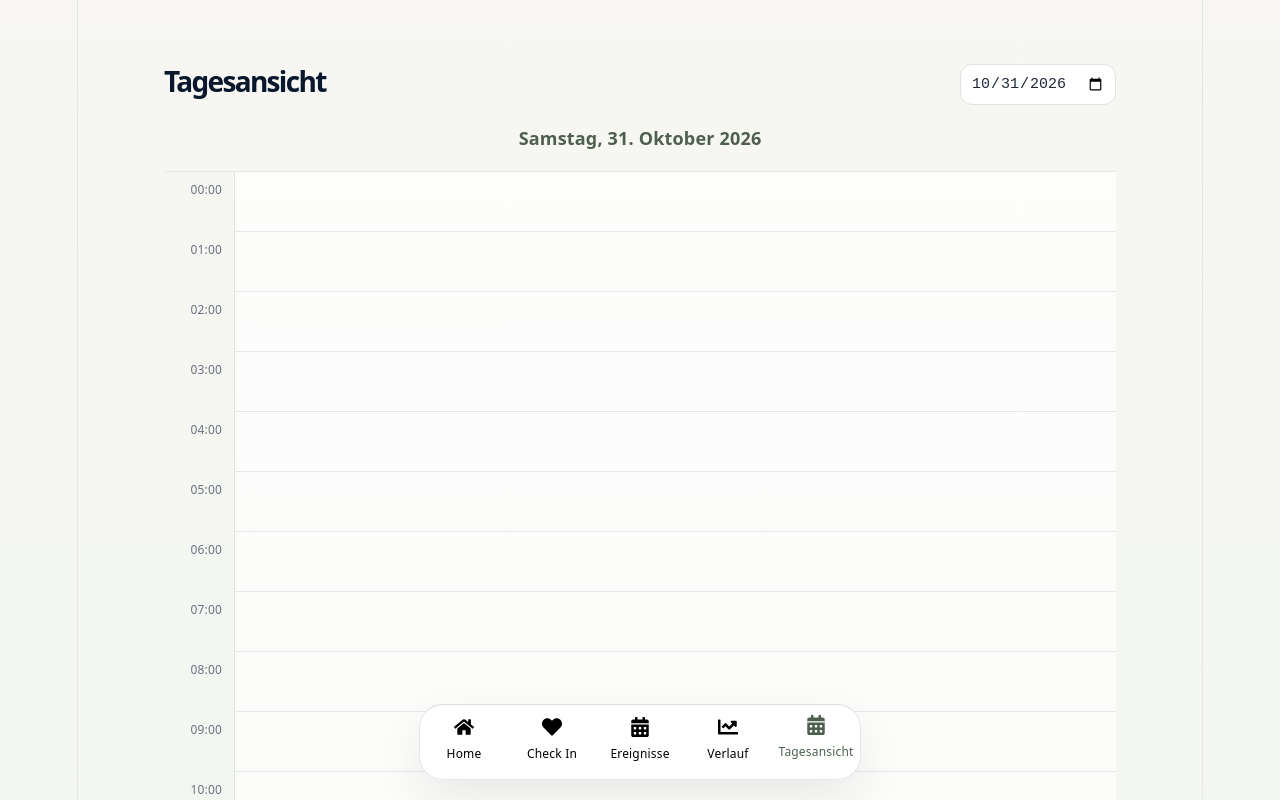
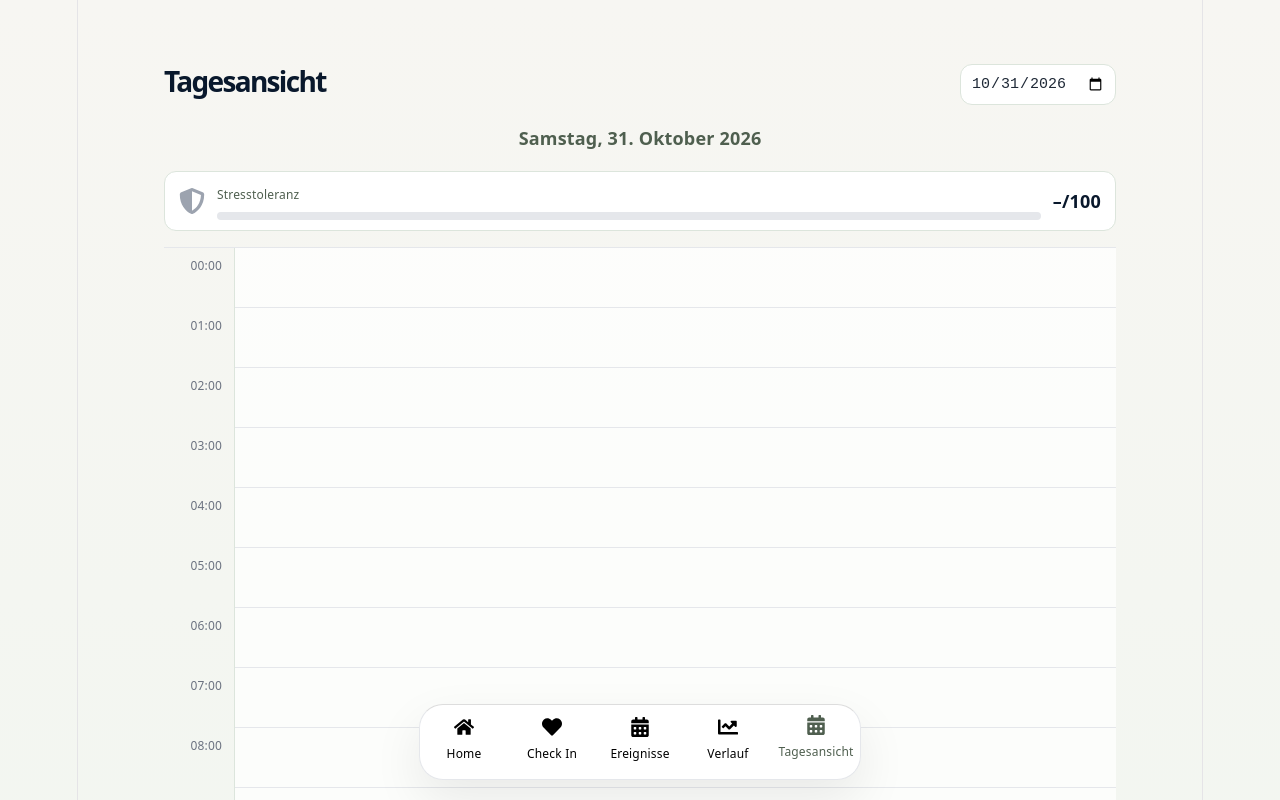
Before and after one commit to Hydr4tioN/Software-Engineering-Team-F2-Code, a React (Vite) app in the folder frontend/: page /kalender in a window 1280 px wide. Shown: the top 800 px of the page. Built offline with nearby package versions, Linux system fonts and the light colour scheme; no server answers.

Commit message:
feat(#200): Stresstoleranz-Anzeige in der Tagesansicht

```diff
--- a/frontend/src/Kalender.jsx
+++ b/frontend/src/Kalender.jsx
@@ -1,9 +1,27 @@
 
-import { useState } from "react";
+import { useEffect, useState } from "react";
 import "./Kalender.css";
+import StressShield from "./StressShield";
+import { listEvents } from "./eventsApi";
+import { stressToleranceForDay } from "./stressTolerance";
 
 function Kalender() {
   const [selectedDate, setSelectedDate] = useState("2026-10-31");
+
+  // Ereignisse für die Stresstoleranz-Anzeige (#200)
+  const [events, setEvents] = useState(null);
+
+  useEffect(() => {
+    let active = true;
+    listEvents()
+      .then((data) => active && setEvents(data))
+      .catch(() => active && setEvents(null));
+    return () => {
+      active = false;
+    };
+  }, []);
+
+  const stressTolerance = events ? stressToleranceForDay(events, selectedDate) : null;
 
   const hours = Array.from({ length: 24 }, (_, index) => index);
 
@@ -34,6 +52,8 @@ function Kalender() {
         {germanDate}
       </div>
 
+      <StressShield value={stressTolerance} max={100} />
+
       <div className="kalender-grid">
         <div className="kalender-times">
           {hours.map((hour) => (
--- /dev/null
+++ b/frontend/src/StressShield.css
@@ -0,0 +1,54 @@
+.stress-shield {
+  --shield-color: #3b6fd8;
+  display: flex;
+  align-items: center;
+  gap: 12px;
+  padding: 10px 14px;
+  border: 1px solid #dce5dc;
+  border-radius: 12px;
+  background: white;
+  min-width: 220px;
+  margin-bottom: 16px;
+  box-sizing: border-box;
+}
+
+.stress-shield--ok { --shield-color: #3b6fd8; }
+.stress-shield--low { --shield-color: #b9483f; }
+.stress-shield--unknown { --shield-color: #9ca3af; }
+
+.stress-shield__icon {
+  font-size: 26px;
+  color: var(--shield-color);
+  flex-shrink: 0;
+}
+
+.stress-shield__body {
+  flex: 1;
+  display: flex;
+  flex-direction: column;
+  gap: 4px;
+}
+
+.stress-shield__label {
+  text-align: left;
+  font-size: 12px;
+  color: #4f5f4f;
+}
+
+.stress-shield__bar {
+  height: 8px;
+  border-radius: 999px;
+  background: #e5e7eb;
+  overflow: hidden;
+}
+
+.stress-shield__fill {
+  height: 100%;
+  background: var(--shield-color);
+  transition: width 0.3s ease;
+}
+
+.stress-shield__value {
+  font-variant-numeric: tabular-nums;
+  color: #09182c;
+}
--- /dev/null
+++ b/frontend/src/StressShield.jsx
@@ -0,0 +1,35 @@
+import { FaShieldAlt } from "react-icons/fa";
+import "./StressShield.css";
+
+// Reine Anzeige der Stresstoleranz (#200). Kennt keine Datenquelle:
+// Wert und Maximum kommen als Props (Maximum später ≠ 100, z. B. mit Bonus).
+function StressShield({ value, max = 100 }) {
+  const known = typeof value === "number";
+  const ratio = known && max > 0 ? Math.min(1, Math.max(0, value / max)) : 0;
+  // Laut Wireframe: Standard blau, unter 20 % rot (Schwelle der Warnung)
+  const level = ratio < 0.2 ? "low" : "ok";
+
+  return (
+    <div className={`stress-shield stress-shield--${known ? level : "unknown"}`}>
+      <FaShieldAlt className="stress-shield__icon" aria-hidden="true" />
+      <div className="stress-shield__body">
+        <span className="stress-shield__label">Stresstoleranz</span>
+        <div
+          className="stress-shield__bar"
+          role="meter"
+          aria-label="Stresstoleranz"
+          aria-valuemin={0}
+          aria-valuemax={max}
+          aria-valuenow={known ? value : undefined}
+        >
+          <div className="stress-shield__fill" style={{ width: `${ratio * 100}%` }} />
+        </div>
+      </div>
+      <strong className="stress-shield__value">
+        {known ? value : "–"}/{max}
+      </strong>
+    </div>
+  );
+}
+
+export default StressShield;
--- /dev/null
+++ b/frontend/src/stressTolerance.js
@@ -0,0 +1,24 @@
+// Übergangslösung für #200: Stresstoleranz eines Tages im Frontend berechnen.
+// TODO(#220): Durch den Backend-Endpoint GET /api/stress-tolerance ersetzen, sobald
+// die Belastungswerte im Backend gespeichert werden (#202). Die verbindliche Regel
+// liegt in backend_neu/src/stress-tolerance/stress-tolerance.policy.ts (#198).
+import { isoWeekday, loadOf } from "./timelineUtils";
+
+export const STRESS_TOLERANCE = { START: 100, MIN: 0 };
+
+// Belastungswerte aller Termine, die am Tag `dateStr` (YYYY-MM-DD) stattfinden.
+// Noch ohne Wert × Dauer für statische Ereignisse (#201).
+export function loadValuesForDay(events, dateStr) {
+  const weekday = isoWeekday(dateStr);
+  return events.flatMap((event) =>
+    (event.event_occurrences ?? [])
+      .filter((o) => (o.event_date ? o.event_date === dateStr : o.weekday === weekday))
+      .map(() => loadOf(event) ?? 0),
+  );
+}
+
+// Gleiche Regel wie im Backend: 100 + Summe der Belastungswerte, mindestens 0.
+export function stressToleranceForDay(events, dateStr) {
+  const sum = loadValuesForDay(events, dateStr).reduce((acc, v) => acc + v, 0);
+  return Math.max(STRESS_TOLERANCE.MIN, STRESS_TOLERANCE.START + sum);
+}
```
